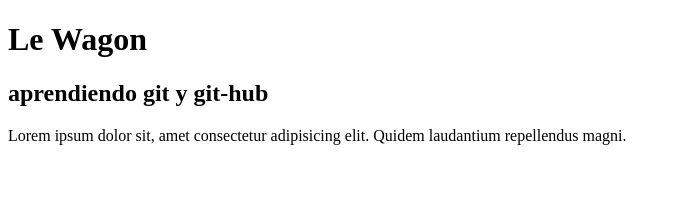
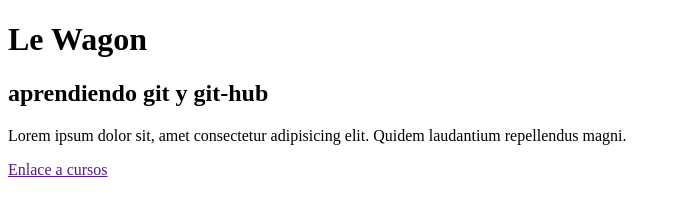
Before and after one commit to horlandouni1/ejemplo-leWagon, a plain HTML site: page index.html in a window 1280 px wide. Shown: the whole page, without its empty margins (0-676 px from the left). Drawn offline with Linux system fonts and the light colour scheme.

Commit message:
se agrego una seccion de enlaces

```diff
--- a/index.html
+++ b/index.html
@@ -10,5 +10,6 @@
     <h1>Le Wagon</h1>
     <h2>aprendiendo git y git-hub</h2>
     <p>Lorem ipsum dolor sit, amet consectetur adipisicing elit. Quidem laudantium repellendus magni.</p>
+    <a href="">Enlace a cursos</a>
 </body>
 </html>
```
